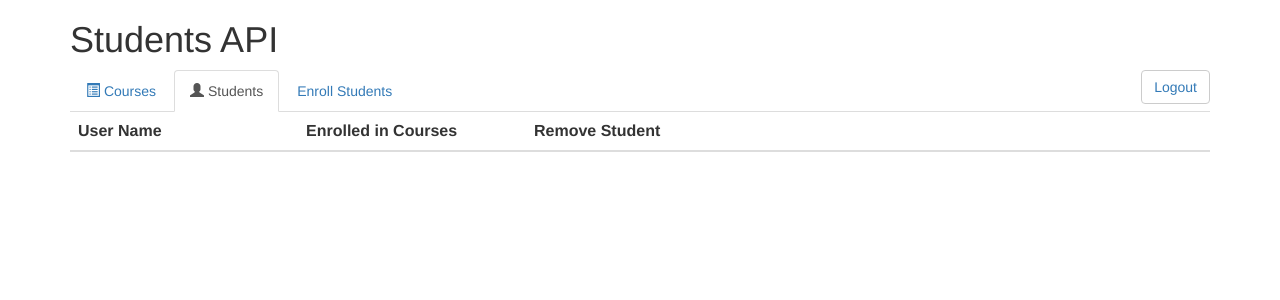
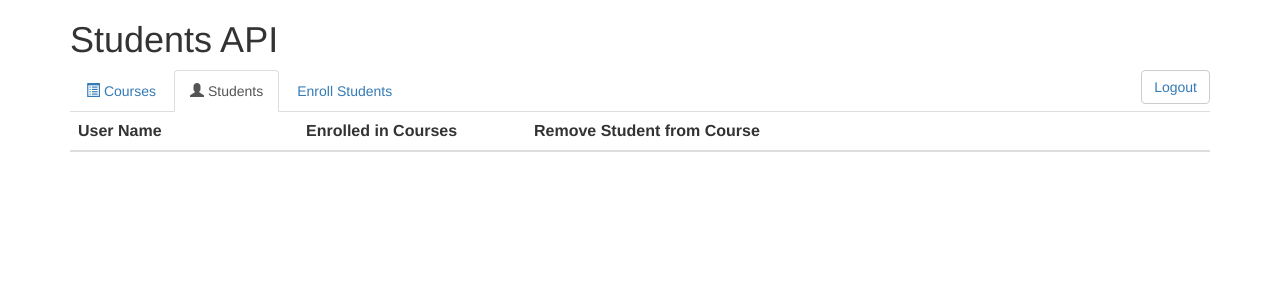
Before and after one commit to gajal123/Students_API, a Django app: page /home/ in a window 1280 px wide, after a click on "Students". Shown: the top 300 px of the page. Run offline with Django 3.2, Linux system fonts and the light colour scheme; the visitor is signed in with stand-in values (Sample User, id 1); data that the repository does not hold is empty; some libraries are stand-ins or nearby versions.

Commit message:
minor text change

```diff
--- a/Accounts/templates/home.html
+++ b/Accounts/templates/home.html
@@ -248,7 +248,7 @@
                       <tr>
                           <th style="width:20%"> User Name</th>
                           <th style="width:20%" > Enrolled in Courses </th>
-                          <th style="width:40%" > Remove Student</th>
+                          <th style="width:40%" > Remove Student from Course</th>
                           <th style="width:20%"></th>
                       </tr>
                   </thead>
@@ -273,7 +273,7 @@
                                             <option value=course>{{ course }}</option>
                                         {% endfor %}
                                     </select>
-                            	<button type="button" class="btn btn-default" id="delete_button" onclick="remove_student_from_course('{{ student_name }}')">Remove Student from Course</button>
+                            	<button type="button" class="btn btn-default" id="delete_button" onclick="remove_student_from_course('{{ student_name }}')">Remove</button>
                                 {% endif %}
                             </td>
                             <td>
@@ -298,7 +298,7 @@
                   <thead>
                       <tr>
                           <th style="width:30%"> Course</th>
-                          <th> Select Student </th>
+                          <th> Enroll Student in Course </th>
                           <th></th>
                       </tr>
                   </thead>
```
